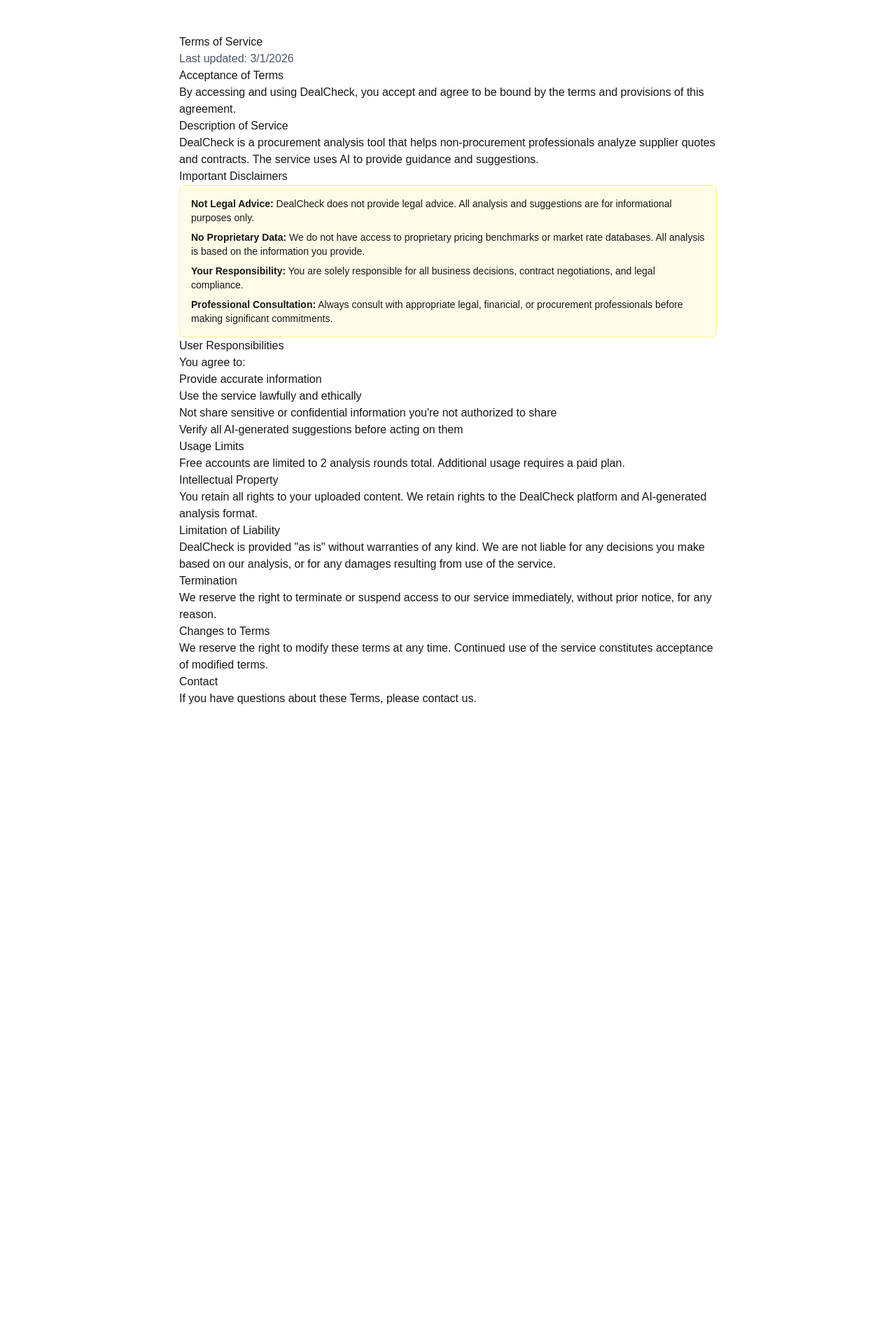
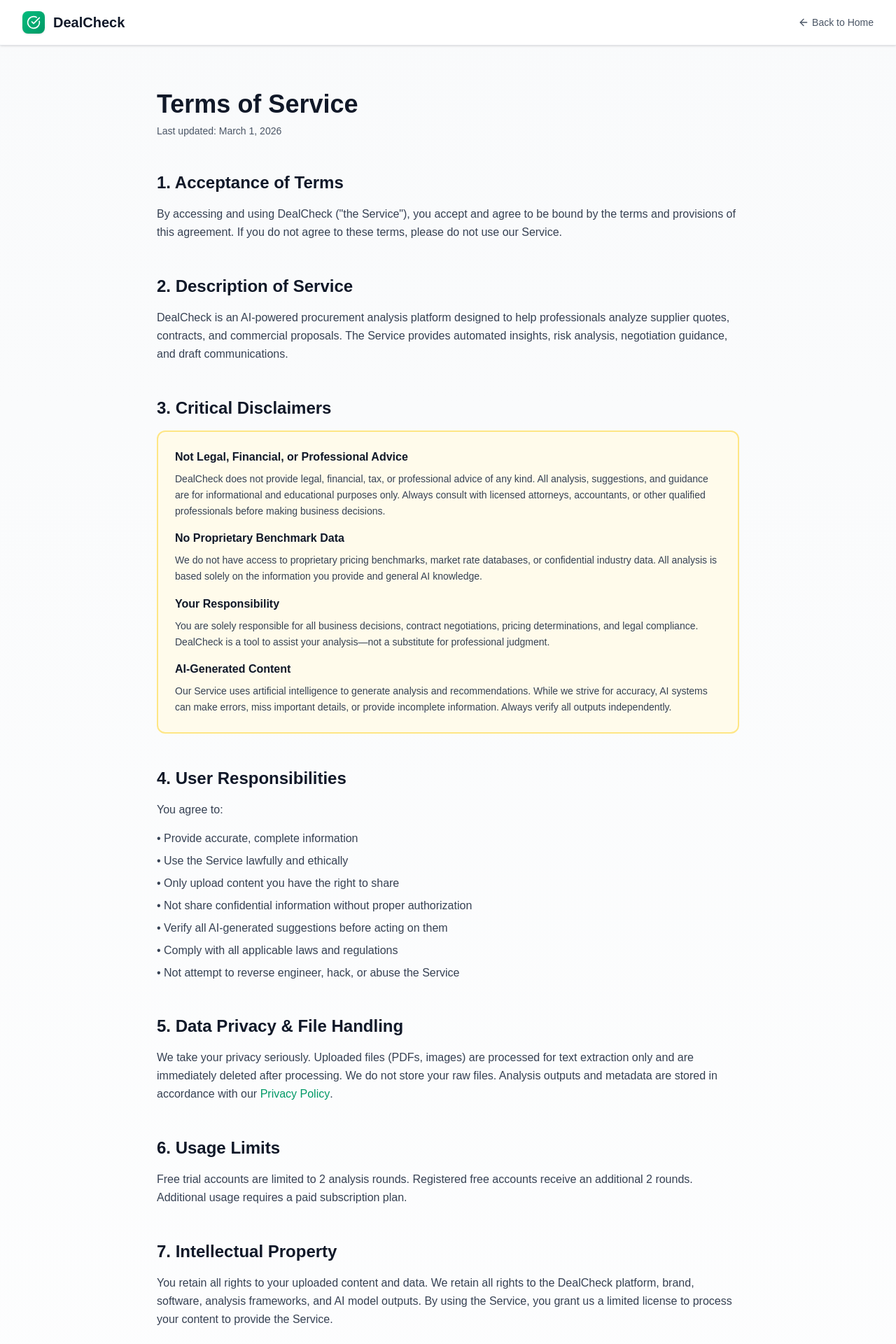
Before and after one commit to Boomchakalala/Dealcheck, a Next.js app: page /terms in a window 1280 px wide. Shown: the top 1920 px of the page at 70% size. Before the commit the page ends 1058 px from the top, so only its background shows below. Built offline with nearby package versions, Linux system fonts and the light colour scheme.

Commit message:
Sandbox autosave

```diff
--- a/src/app/terms/page.tsx
+++ b/src/app/terms/page.tsx
@@ -1,94 +1,212 @@
+import Link from 'next/link'
+import { CheckCircle, ArrowLeft } from 'lucide-react'
+
 export default function TermsPage() {
   return (
-    <div className="min-h-screen bg-white px-4 py-12">
-      <div className="max-w-3xl mx-auto prose prose-gray">
-        <h1>Terms of Service</h1>
-        <p className="text-gray-600">Last updated: {new Date().toLocaleDateString()}</p>
+    <div className="min-h-screen bg-gradient-to-b from-gray-50 to-white">
+      {/* Header */}
+      <header className="border-b border-gray-200 bg-white sticky top-0 z-10 shadow-sm">
+        <div className="max-w-7xl mx-auto px-4 sm:px-6 lg:px-8 py-4 flex items-center justify-between">
+          <Link href="/" className="flex items-center gap-3 hover:opacity-80 transition">
+            <div className="w-8 h-8 rounded-lg bg-gradient-to-br from-emerald-500 to-emerald-600 flex items-center justify-center shadow-sm">
+              <CheckCircle className="w-5 h-5 text-white" />
+            </div>
+            <span className="text-xl font-bold text-gray-900">DealCheck</span>
+          </Link>
+          <Link href="/" className="text-sm text-gray-600 hover:text-gray-900 flex items-center gap-1">
+            <ArrowLeft className="w-4 h-4" />
+            Back to Home
+          </Link>
+        </div>
+      </header>
 
-        <h2>Acceptance of Terms</h2>
-        <p>
-          By accessing and using DealCheck, you accept and agree to be bound by the
-          terms and provisions of this agreement.
-        </p>
+      <main className="max-w-4xl mx-auto px-4 sm:px-6 lg:px-8 py-16">
+        <div className="prose prose-gray max-w-none">
+          <h1 className="text-4xl font-bold text-gray-900 mb-2">Terms of Service</h1>
+          <p className="text-gray-600 text-sm mb-12">Last updated: {new Date().toLocaleDateString('en-US', { month: 'long', day: 'numeric', year: 'numeric' })}</p>
 
-        <h2>Description of Service</h2>
-        <p>
-          DealCheck is a procurement analysis tool that helps non-procurement
-          professionals analyze supplier quotes and contracts. The service uses
-          AI to provide guidance and suggestions.
-        </p>
+          <section className="mb-12">
+            <h2 className="text-2xl font-semibold text-gray-900 mb-4">1. Acceptance of Terms</h2>
+            <p className="text-gray-700 leading-relaxed">
+              By accessing and using DealCheck ("the Service"), you accept and agree to be bound by the
+              terms and provisions of this agreement. If you do not agree to these terms, please do not use
+              our Service.
+            </p>
+          </section>
 
-        <h2>Important Disclaimers</h2>
-        <div className="bg-yellow-50 border border-yellow-200 p-4 rounded-lg not-prose">
-          <ul className="space-y-2 text-sm">
-            <li>
-              <strong>Not Legal Advice:</strong> DealCheck does not provide legal advice.
-              All analysis and suggestions are for informational purposes only.
-            </li>
-            <li>
-              <strong>No Proprietary Data:</strong> We do not have access to proprietary
-              pricing benchmarks or market rate databases. All analysis is based on the
-              information you provide.
-            </li>
-            <li>
-              <strong>Your Responsibility:</strong> You are solely responsible for all
-              business decisions, contract negotiations, and legal compliance.
-            </li>
-            <li>
-              <strong>Professional Consultation:</strong> Always consult with appropriate
-              legal, financial, or procurement professionals before making significant
-              commitments.
-            </li>
-          </ul>
+          <section className="mb-12">
+            <h2 className="text-2xl font-semibold text-gray-900 mb-4">2. Description of Service</h2>
+            <p className="text-gray-700 leading-relaxed mb-4">
+              DealCheck is an AI-powered procurement analysis platform designed to help professionals
+              analyze supplier quotes, contracts, and commercial proposals. The Service provides automated
+              insights, risk analysis, negotiation guidance, and draft communications.
+            </p>
+          </section>
+
+          <section className="mb-12">
+            <h2 className="text-2xl font-semibold text-gray-900 mb-4">3. Critical Disclaimers</h2>
+            <div className="bg-amber-50 border-2 border-amber-200 rounded-xl p-6 space-y-4">
+              <div>
+                <h3 className="font-semibold text-gray-900 mb-2">Not Legal, Financial, or Professional Advice</h3>
+                <p className="text-gray-700 text-sm leading-relaxed">
+                  DealCheck does not provide legal, financial, tax, or professional advice of any kind.
+                  All analysis, suggestions, and guidance are for informational and educational purposes only.
+                  Always consult with licensed attorneys, accountants, or other qualified professionals before
+                  making business decisions.
+                </p>
+              </div>
+              <div>
+                <h3 className="font-semibold text-gray-900 mb-2">No Proprietary Benchmark Data</h3>
+                <p className="text-gray-700 text-sm leading-relaxed">
+                  We do not have access to proprietary pricing benchmarks, market rate databases, or
+                  confidential industry data. All analysis is based solely on the information you provide
+                  and general AI knowledge.
+                </p>
+              </div>
+              <div>
+                <h3 className="font-semibold text-gray-900 mb-2">Your Responsibility</h3>
+                <p className="text-gray-700 text-sm leading-relaxed">
+                  You are solely responsible for all business decisions, contract negotiations, pricing
+                  determinations, and legal compliance. DealCheck is a tool to assist your analysis—not
+                  a substitute for professional judgment.
+                </p>
+              </div>
+              <div>
+                <h3 className="font-semibold text-gray-900 mb-2">AI-Generated Content</h3>
+                <p className="text-gray-700 text-sm leading-relaxed">
+                  Our Service uses artificial intelligence to generate analysis and recommendations.
+                  While we strive for accuracy, AI systems can make errors, miss important details, or
+                  provide incomplete information. Always verify all outputs independently.
+                </p>
+              </div>
+            </div>
+          </section>
+
+          <section className="mb-12">
+            <h2 className="text-2xl font-semibold text-gray-900 mb-4">4. User Responsibilities</h2>
+            <p className="text-gray-700 leading-relaxed mb-4">You agree to:</p>
+            <ul className="space-y-2 text-gray-700">
+              <li>• Provide accurate, complete information</li>
+              <li>• Use the Service lawfully and ethically</li>
+              <li>• Only upload content you have the right to share</li>
+              <li>• Not share confidential information without proper authorization</li>
+              <li>• Verify all AI-generated suggestions before acting on them</li>
+              <li>• Comply with all applicable laws and regulations</li>
+              <li>• Not attempt to reverse engineer, hack, or abuse the Service</li>
+            </ul>
+          </section>
+
+          <section className="mb-12">
+            <h2 className="text-2xl font-semibold text-gray-900 mb-4">5. Data Privacy & File Handling</h2>
+            <p className="text-gray-700 leading-relaxed mb-4">
+              We take your privacy seriously. Uploaded files (PDFs, images) are processed for text
+              extraction only and are immediately deleted after processing. We do not store your raw files.
+              Analysis outputs and metadata are stored in accordance with our{' '}
+              <Link href="/privacy" className="text-emerald-600 hover:text-emerald-700 font-medium">
+                Privacy Policy
+              </Link>.
+            </p>
+          </section>
+
+          <section className="mb-12">
+            <h2 className="text-2xl font-semibold text-gray-900 mb-4">6. Usage Limits</h2>
+            <p className="text-gray-700 leading-relaxed">
+              Free trial accounts are limited to 2 analysis rounds. Registered free accounts receive
+              an additional 2 rounds. Additional usage requires a paid subscription plan.
+            </p>
+          </section>
+
+          <section className="mb-12">
+            <h2 className="text-2xl font-semibold text-gray-900 mb-4">7. Intellectual Property</h2>
+            <p className="text-gray-700 leading-relaxed mb-4">
+              You retain all rights to your uploaded content and data. We retain all rights to the
+              DealCheck platform, brand, software, analysis frameworks, and AI model outputs. By using
+              the Service, you grant us a limited license to process your content to provide the Service.
+            </p>
+          </section>
+
+          <section className="mb-12">
+            <h2 className="text-2xl font-semibold text-gray-900 mb-4">8. Limitation of Liability</h2>
+            <p className="text-gray-700 leading-relaxed mb-4">
+              DealCheck is provided "as is" and "as available" without warranties of any kind, either
+              express or implied. We are not liable for:
+            </p>
+            <ul className="space-y-2 text-gray-700">
+              <li>• Business decisions made based on our analysis</li>
+              <li>• Financial losses from negotiations or contracts</li>
+              <li>• Errors, omissions, or inaccuracies in AI-generated content</li>
+              <li>• Service interruptions or data loss</li>
+              <li>• Indirect, incidental, or consequential damages</li>
+            </ul>
+            <p className="text-gray-700 leading-relaxed mt-4">
+              Our total liability to you for any claim shall not exceed the amount you paid us in the
+              12 months preceding the claim.
+            </p>
+          </section>
+
+          <section className="mb-12">
+            <h2 className="text-2xl font-semibold text-gray-900 mb-4">9. Service Availability</h2>
+            <p className="text-gray-700 leading-relaxed">
+              We strive to maintain high service availability but do not guarantee uninterrupted access.
+              We reserve the right to modify, suspend, or discontinue the Service at any time without notice.
+            </p>
+          </section>
+
+          <section className="mb-12">
+            <h2 className="text-2xl font-semibold text-gray-900 mb-4">10. Termination</h2>
+            <p className="text-gray-700 leading-relaxed">
+              We reserve the right to terminate or suspend your access immediately, without prior notice,
+              for conduct that we believe violates these Terms or is harmful to other users, us, or third parties.
+            </p>
+          </section>
+
+          <section className="mb-12">
+            <h2 className="text-2xl font-semibold text-gray-900 mb-4">11. Changes to Terms</h2>
+            <p className="text-gray-700 leading-relaxed">
+              We reserve the right to modify these terms at any time. We will notify users of material
+              changes via email or through the Service. Continued use after changes constitutes acceptance
+              of the modified terms.
+            </p>
+          </section>
+
+          <section className="mb-12">
+            <h2 className="text-2xl font-semibold text-gray-900 mb-4">12. Governing Law</h2>
+            <p className="text-gray-700 leading-relaxed">
+              These Terms shall be governed by and construed in accordance with applicable laws, without
+              regard to conflict of law provisions.
+            </p>
+          </section>
+
+          <section className="mb-12">
+            <h2 className="text-2xl font-semibold text-gray-900 mb-4">13. Contact Information</h2>
+            <p className="text-gray-700 leading-relaxed">
+              If you have questions about these Terms, please contact us at{' '}
+              <a href="mailto:legal@dealcheck.ai" className="text-emerald-600 hover:text-emerald-700 font-medium">
+                legal@dealcheck.ai
+              </a>
+            </p>
+          </section>
+
+          <div className="mt-16 p-6 bg-gray-50 rounded-xl border border-gray-200">
+            <p className="text-sm text-gray-600 leading-relaxed">
+              By using DealCheck, you acknowledge that you have read, understood, and agree to be bound
+              by these Terms of Service.
+            </p>
+          </div>
         </div>
+      </main>
 
-        <h2>User Responsibilities</h2>
-        <p>
-          You agree to:
-        </p>
-        <ul>
-          <li>Provide accurate information</li>
-          <li>Use the service lawfully and ethically</li>
-          <li>Not share sensitive or confidential information you're not authorized to share</li>
-          <li>Verify all AI-generated suggestions before acting on them</li>
-        </ul>
-
-        <h2>Usage Limits</h2>
-        <p>
-          Free accounts are limited to 2 analysis rounds total. Additional usage
-          requires a paid plan.
-        </p>
-
-        <h2>Intellectual Property</h2>
-        <p>
-          You retain all rights to your uploaded content. We retain rights to the
-          DealCheck platform and AI-generated analysis format.
-        </p>
-
-        <h2>Limitation of Liability</h2>
-        <p>
-          DealCheck is provided "as is" without warranties of any kind. We are not
-          liable for any decisions you make based on our analysis, or for any
-          damages resulting from use of the service.
-        </p>
-
-        <h2>Termination</h2>
-        <p>
-          We reserve the right to terminate or suspend access to our service
-          immediately, without prior notice, for any reason.
-        </p>
-
-        <h2>Changes to Terms</h2>
-        <p>
-          We reserve the right to modify these terms at any time. Continued use
-          of the service constitutes acceptance of modified terms.
-        </p>
-
-        <h2>Contact</h2>
-        <p>
-          If you have questions about these Terms, please contact us.
-        </p>
-      </div>
+      <footer className="border-t border-gray-200 py-8 mt-16 bg-white">
+        <div className="max-w-4xl mx-auto px-4 sm:px-6 lg:px-8 text-center text-sm text-gray-600">
+          <div className="flex justify-center gap-6">
+            <Link href="/" className="hover:text-gray-900">Home</Link>
+            <Link href="/about" className="hover:text-gray-900">About</Link>
+            <Link href="/privacy" className="hover:text-gray-900">Privacy</Link>
+            <Link href="/terms" className="hover:text-gray-900">Terms</Link>
+          </div>
+          <p className="mt-4 text-gray-500">© {new Date().getFullYear()} DealCheck. All rights reserved.</p>
+        </div>
+      </footer>
     </div>
   )
 }
```
